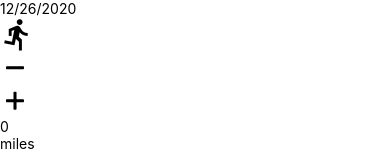
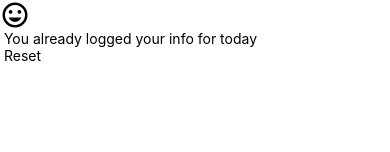
Before and after one commit to juanpabloeslava/expo-udaciFitness, a React Native app: screen / in a window 390 px wide. Shown: the top 152 px of the page. Built offline with nearby package versions, Linux system fonts and the light colour scheme.

Commit message:
comp: added temp comp to signal the user already logged data for a daya

```diff
--- a/components/AddEntry.js
+++ b/components/AddEntry.js
@@ -6,12 +6,16 @@ import DateHeader from './DateHeader';
 // comps
 import SubmitEntry from './SubmitEntry';
 // react native comps
-import { View } from "react-native";
+import { Text, View } from "react-native";
 // data
 import { getMetricMetaInfo, timeToString } from '../utils/helpers'
+// icons
+import { MaterialIcons } from "@expo/vector-icons";
+import TextButton from './TextButton';
 
 const AddEntry = () => {
 
+    const [alredyLogged, setAlredyLogged] = useState(true);
     const [state, setState] = useState({
         // increment and decrement
         run: 0,
@@ -82,8 +86,33 @@ const AddEntry = () => {
         // clear local notification
     }
 
+    const resetDay = () => {
+        const key = timeToString()
+
+        setAlredyLogged(false)
+        // for later:
+        // update redux
+        // navigate to home
+        // save info to DB
+        // clear local notification
+    }
+
     const metaInfo = getMetricMetaInfo()
     const entryDate = new Date().toLocaleDateString()
+
+    // if user has already logged his info for the day, let him know and give him an option to reset the data
+    // if ( ImagePropTypes.alreadyLogged ) {
+    if ( alredyLogged ) {
+        return (
+            <View>
+                <MaterialIcons name='tag-faces' size={30} />
+                <Text> You already logged your info for today </Text>
+                <TextButton onPress={resetDay}>
+                    Reset
+                </TextButton>
+            </View>
+        )
+    }
 
     return (
         <View>
--- /dev/null
+++ b/components/TextButton.js
@@ -0,0 +1,17 @@
+import React from 'react'
+// react native comps
+import { Text, TouchableOpacity } from "react-native";
+
+const TextButton = (props) => {
+
+    const { children, onPress } = props
+
+    return (
+        <TouchableOpacity onPress={onPress}>
+            <Text> {children} </Text>
+        </TouchableOpacity>
+    )
+}
+
+
+export default TextButton;
```
